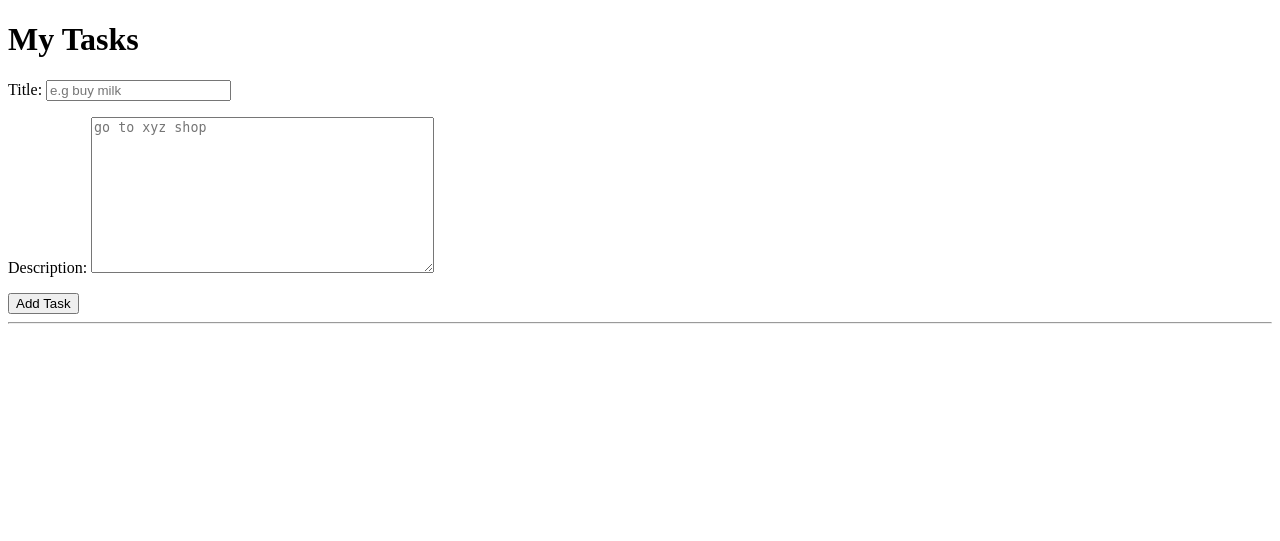
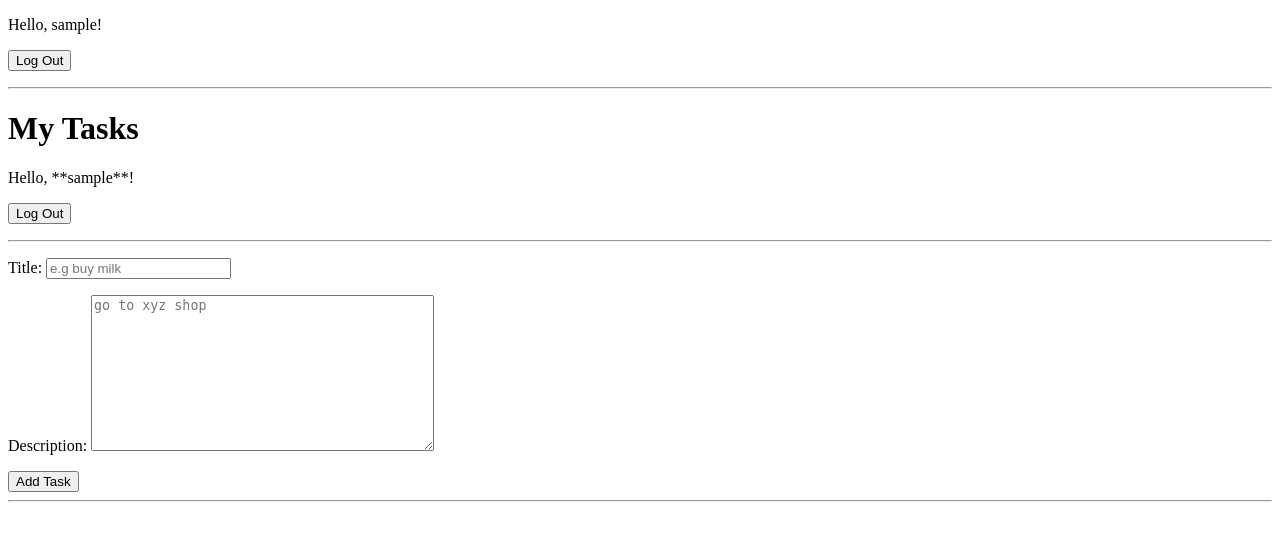
Before and after one commit to manibhatt10/manote, a Django app: page / in a window 1280 px wide. Shown: the top 541 px of the page. Run offline with Django 5.2, Linux system fonts and the light colour scheme; the visitor is signed in with stand-in values (Sample User, id 1); data that the repository does not hold is empty.

Commit message:
feat: add multiple user login

```diff
--- a/manote/settings.py
+++ b/manote/settings.py
@@ -117,3 +117,4 @@ USE_TZ = True
 
 STATIC_URL = 'static/'
 LOGIN_REDIRECT_URL = 'task_list'
+LOGIN_URL = 'login'
--- /dev/null
+++ b/tasks/templates/tasks/logout.html
@@ -0,0 +1,2 @@
+<h2>You have been logged out.</h2>
+<p><a href="{% url 'login' %}">Click here to log back in</a></p>
--- a/tasks/templates/tasks/task_list.html
+++ b/tasks/templates/tasks/task_list.html
@@ -17,7 +17,23 @@
     </style>
 </head>
 <body>
+    <p>
+    Hello, {{ user.username }}!
+    <form action="{% url 'logout' %}" method="post" style="display:inline;">
+        {% csrf_token %}
+        <button type="submit">Log Out</button>
+    </form>
+</p>
+<hr>
     <h1>My Tasks</h1>
+    <p>
+    Hello, **{{ user.username }}**!
+    <form action="{% url 'logout' %}" method="post" style="display:inline;">
+        {% csrf_token %}
+        <button type="submit">Log Out</button>
+    </form>
+</p>
+<hr>
     <form method="POST">
         {% csrf_token %}
         {{ form.as_p }}
--- a/tasks/urls.py
+++ b/tasks/urls.py
@@ -8,4 +8,5 @@ urlpatterns = [
     path('edit/<int:pk>/', views.edit_task, name='edit_task'),
     path('register/', views.register, name='register'),
     path('login/', auth_views.LoginView.as_view(template_name='tasks/login.html'), name='login'),
+    path('logout/', auth_views.LogoutView.as_view(template_name='tasks/logout.html'), name='logout'),
 ]
--- a/tasks/views.py
+++ b/tasks/views.py
@@ -1,55 +1,53 @@
-from django.shortcuts import render,redirect
+from django.shortcuts import render, redirect, get_object_or_404
 from django.contrib.auth.decorators import login_required
-# Create your views here.
 from .models import Task
-from .forms import TaskCreateForm
-from .forms import TaskUpdateForm
-from .forms import UserRegisterForm
+from .forms import TaskCreateForm, TaskUpdateForm, UserRegisterForm
+
 @login_required
 def task_list(request):
-    if request.method=='POST':
-        form=TaskCreateForm(request.POST)
+    if request.method == 'POST':
+        form = TaskCreateForm(request.POST)
         if form.is_valid():
-            task=form.save(commit=False)
-            task.user=request.user
+            task = form.save(commit=False)
+            task.user = request.user
             task.save()
             return redirect('task_list')
     else:
-        form=TaskCreateForm()
-    #tasks=Task.objects.all()  #fetches all from DB
-    tasks=Task.objects.filter(user=request.user).order_by('-created_at') #minus sign for descending order
-    return render(request, 'tasks/task_list.html',{'tasks':tasks,'form':form})
-'''Task.objects.all(): This is Django's ORM (Object-Relational Mapper) talking to the database for you.
+        form = TaskCreateForm()
 
-render(): This function combines a template with a "context" dictionary (the {'tasks': tasks} part) to create the final HTML.'''
+    tasks = Task.objects.filter(user=request.user).order_by('-created_at')
+    return render(request, 'tasks/task_list.html', {'tasks': tasks, 'form': form})
 
-from django.shortcuts import get_object_or_404 # Add this import
-
+@login_required # Added protection
 def delete_task(request, pk):
-    task=get_object_or_404(Task,id=pk)
-    if request.method=='POST':
+    task = get_object_or_404(Task, id=pk, user=request.user) # Ensure user owns the task
+    if request.method == 'POST':
         task.delete()
         return redirect('task_list')
-    return render(request, 'tasks/delete_confirm.html',{'task':task})
+    return render(request, 'tasks/delete_confirm.html', {'task': task})
 
+@login_required # Added protection
 def edit_task(request, pk):
-    task=get_object_or_404(Task,id=pk)
-    if request.method=="POST":
-        form=TaskUpdateForm(request.POST,instance=task)# 'instance=task' tells Django to update this specific record
+    task = get_object_or_404(Task, id=pk, user=request.user) # Ensure user owns the task
+    if request.method == "POST":
+        form = TaskUpdateForm(request.POST, instance=task)
         if form.is_valid():
             form.save()
             return redirect('edit_task', pk=task.pk)
     else:
-        form=TaskUpdateForm(instance=task)
+        form = TaskUpdateForm(instance=task)
     return render(request, 'tasks/edit_task.html', {'form': form, 'task': task})
 
 def register(request):
-    if request.method=='POST':
-        form=UserRegisterForm(request.POST)
+    if request.method == 'POST':
+        form = UserRegisterForm(request.POST)
         if form.is_valid():
             form.save()
             return redirect('login')
-        else:
-            form=UserRegisterForm()
+    else:
+        # 1. FIXED: Moved the empty form creation here
+        form = UserRegisterForm()
 
-        return render(request,'tasks/register.html',{'form':form})
+    # 2. FIXED: Moved the return statement out of the 'if' block
+    # so it handles both GET and invalid POST requests.
+    return render(request, 'tasks/register.html', {'form': form})
```
